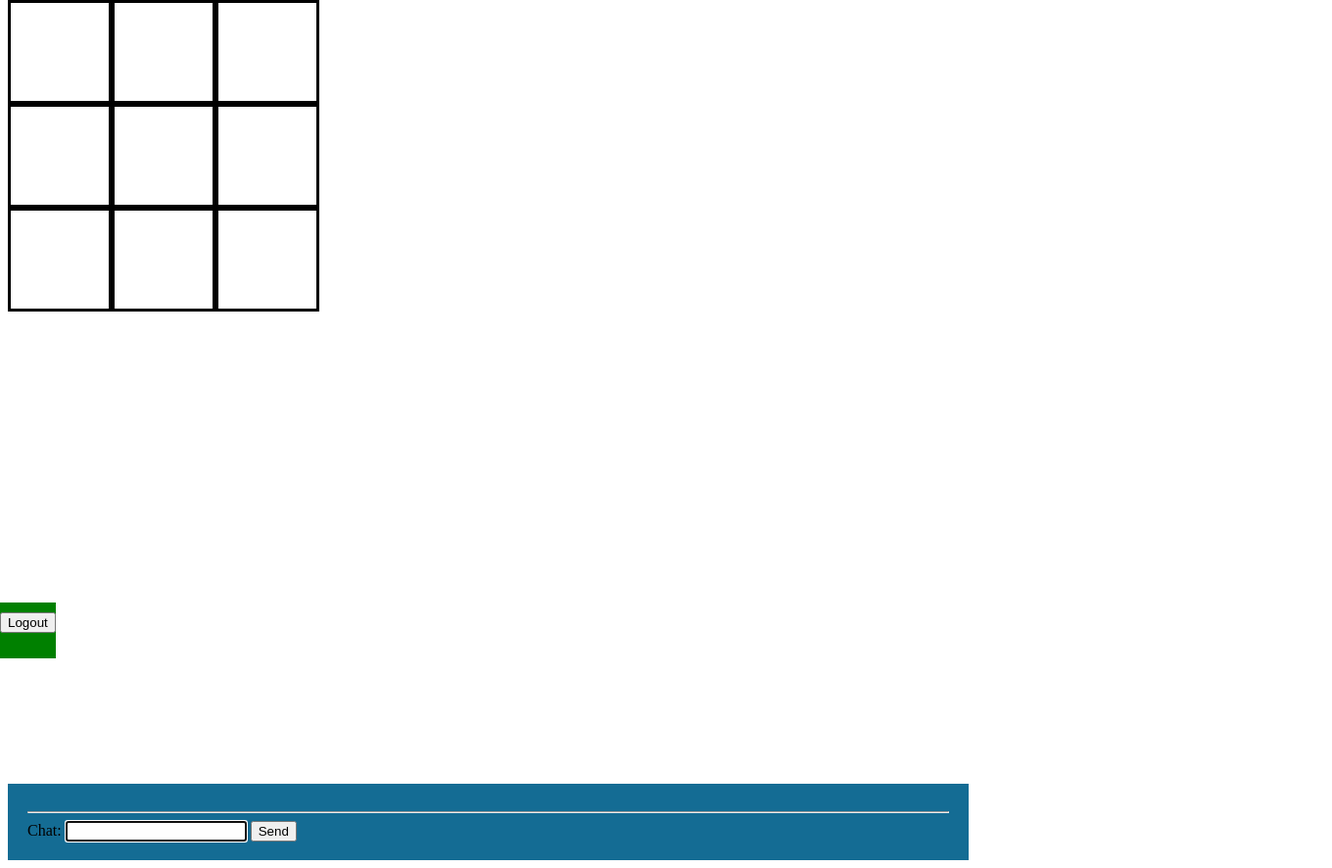
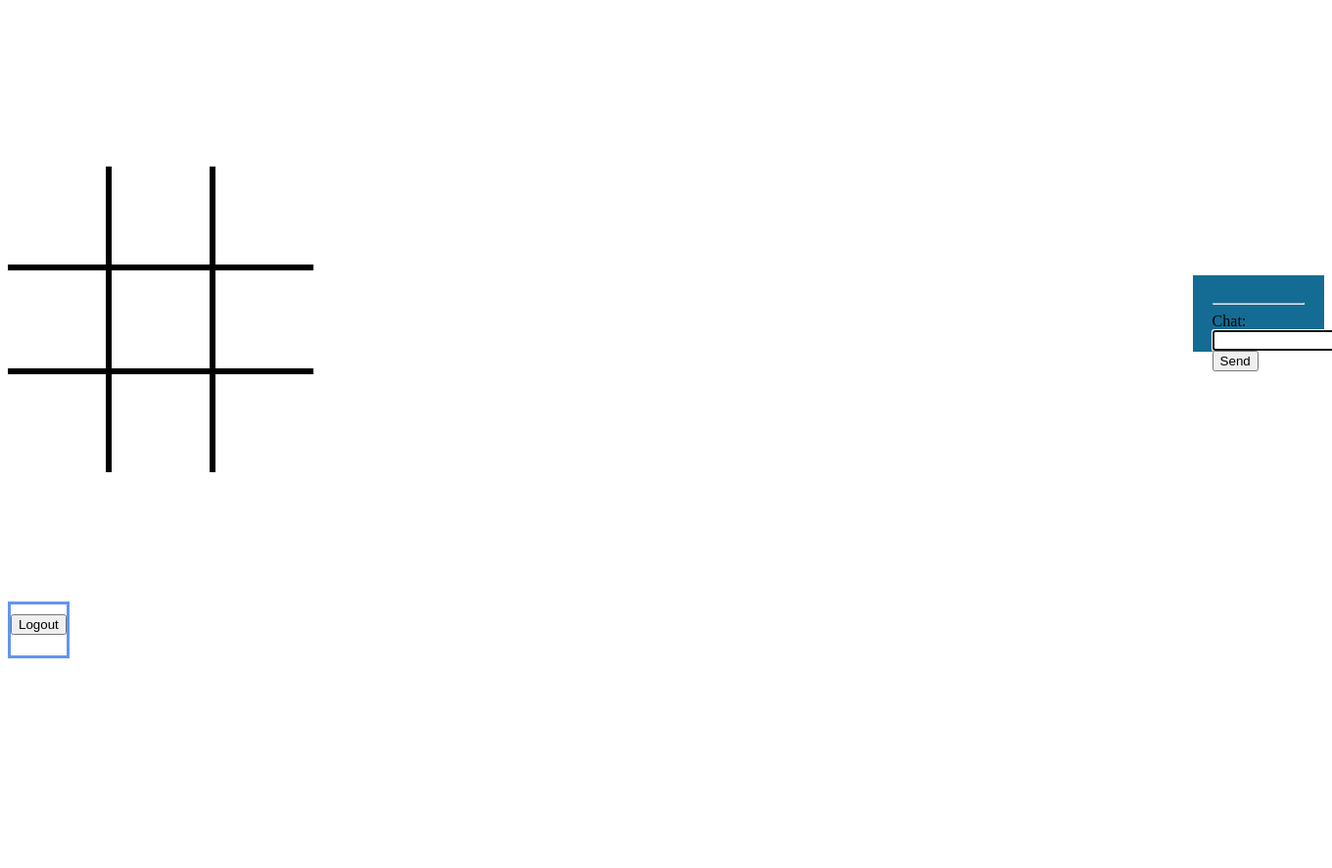
Before and after one commit to mjliao82/CSE312_Project, a Flask app: template templates/home.html in a window 1360 px wide; the page is wider, and only the part inside the window is pictured. Shown: the part 128-1014 px from the top of that part at 98% size. After the commit the page ends 800 px from the top of that part, so only its background shows below. Run offline with Flask 3, Linux system fonts and the light colour scheme; the template is opened without the code that fills it: most values are stand-ins (such as "Sample title", 1, 10 or a date in 2020); a database or web service that is not in the repository returns one stand-in record (values such as "Sample title"); data that the repository does not hold is empty.

Commit message:
board and chat message changes

```diff
--- a/static/home.css
+++ b/static/home.css
@@ -19,8 +19,24 @@
 
   /* Set full height for main content */
   .main {
-    min-height: 100vh;
+    min-height: 80vh;
     background-color: white;
+    display: flex;
+    align-items: center;
+    justify-content: center;
+  }
+
+  .grid-holder {
+    display: flex;
+    justify-content: center;
+    align-items: center;
+  }
+
+  .chat-holder {
+    width: 10%;
+    margin-left: auto;
+    justify-content: center;
+    align-items: center;
   }
 
   /* Example styling for header and footer */
@@ -32,13 +48,13 @@
   }
 
   .footer {
-    background-color: green
-    ;
     text-align: center;
     padding: 10px 0;
     position: absolute;
     bottom: 0;
-    left: 0;
+    border-style: solid;
+    border-color: cornflowerblue;
+    display: flex;
   }
 
   .container {
@@ -103,3 +119,11 @@
     height: 90%;
     overflow: scroll;
 }
+
+#block1, #block2, #block3 {border-top: none;}
+
+#block1, #block4, #block7 {border-left: none;}
+
+#block7, #block8, #block9 {border-bottom: none;}
+
+#block3, #block6, #block9 {border-right: none;}
--- a/templates/home.html
+++ b/templates/home.html
@@ -7,10 +7,11 @@
     <link rel="stylesheet" href="/static/home.css" />
   </head>
   <body onload="display();welcome();">
-    <div class = "header" style="background-color: cornflowerblue; justify-content: center; align-items: center;">
+    <div class = "header">
       <h1>Let's Play Tic Tac Toe!</h1>
     </div>
     <div class="main">
+      <div class="grid-holder">
       <div class="grid">
         <div id="block1" class="square"></div>
         <div id="block2" class="square"></div>
@@ -21,6 +22,24 @@
         <div id="block7" class="square"></div>
         <div id="block8" class="square"></div>
         <div id="block9" class="square"></div>
+      </div>
+      </div>
+
+      <div class="chat-holder">
+        <div class="chat">
+          <div id="chat-messages"></div>
+          <div class="chat-form">
+            <hr />
+            <label>
+              Chat:
+              <input id="chat-text-box" type="text" />
+            </label>
+            <input id="xsrf" type="hidden" name="xsrf_token" value="{{ xsrf_token }}" />
+              <button id="chat-button" onclick="sendChat()">Send</button>
+            </p>
+          </div>
+        </div>
+
       </div>
     </div>
     <div class="footer">
@@ -35,19 +54,6 @@
     </div>
 
     <div class="contents">
-      <div class="chat">
-        <div id="chat-messages"></div>
-        <div class="chat-form">
-          <hr />
-          <label>
-            Chat:
-            <input id="chat-text-box" type="text" />
-          </label>
-          <input id="xsrf" type="hidden" name="xsrf_token" value="{{ xsrf_token }}" />
-            <button id="chat-button" onclick="sendChat()">Send</button>
-          </p>
-        </div>
-      </div>
 
     <script src="/static/home.js"></script>
   </body>
```
